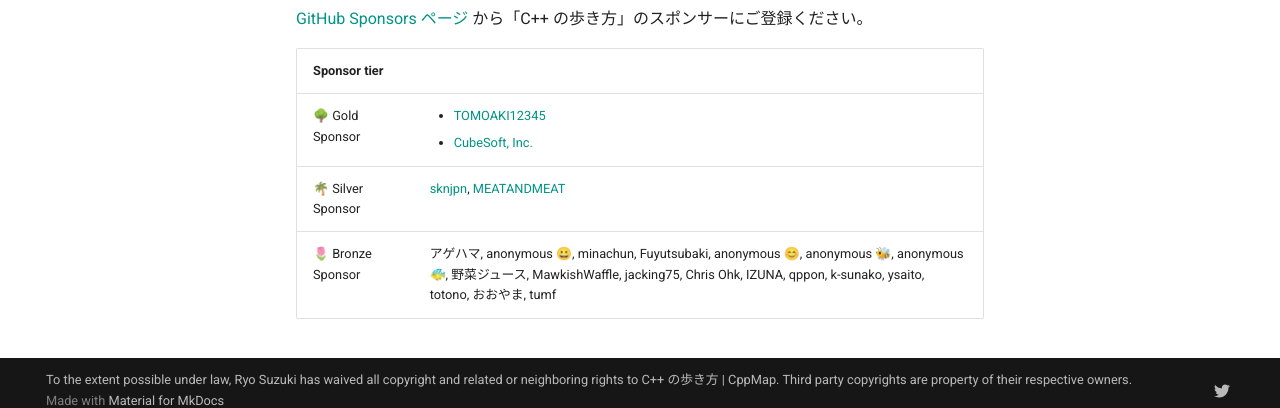
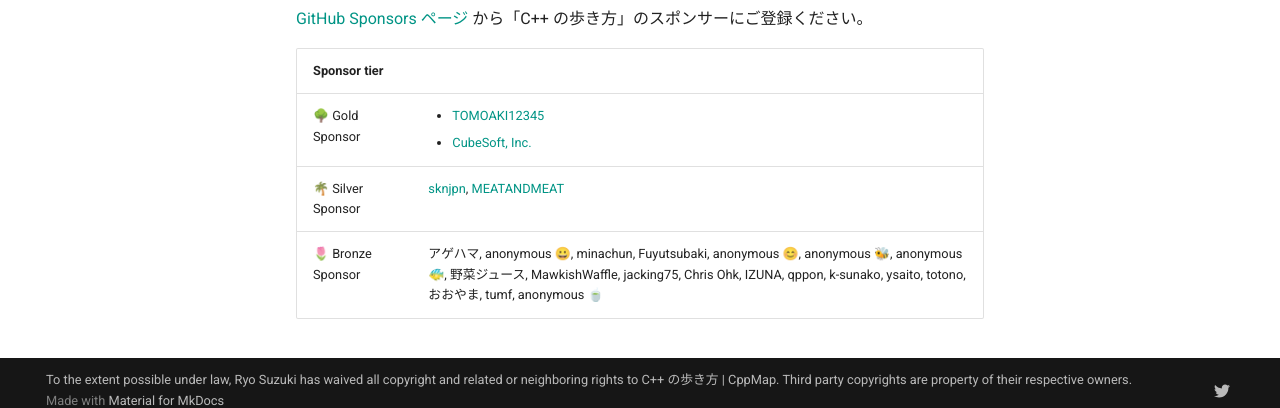
Before and after one commit to cppmap/cppmap.docs, an MkDocs documentation site: the page built from docs/index.md, in a window 1280 px wide and 1345 px high. Shown: the part 922-1330 px from the top of the window. Built offline with MkDocs 1.6.1 and Material for MkDocs 9.7.7, drawn with Linux system fonts in a browser that asks for light colours; nearby versions of some CDN libraries; comment, search, counter and statistics services are not loaded.

Commit message:
Update index.md

```diff
--- a/docs/index.md
+++ b/docs/index.md
@@ -32,4 +32,4 @@
 |--|--|
 |🌳 Gold Sponsor |<ul><li>[TOMOAKI12345](https://github.com/TOMOAKI12345)</li><li>[CubeSoft, Inc.](https://www.cube-soft.jp/)</li></ul>|
 |🌴 Silver Sponsor |[sknjpn](https://twitter.com/sknjpn), [MEATANDMEAT](https://github.com/MEATANDMEAT)|
-|🌷 Bronze Sponsor |アゲハマ, anonymous 😀, minachun, Fuyutsubaki, anonymous 😊, anonymous 🐝, anonymous 🐠, 野菜ジュース, MawkishWaffle, jacking75, Chris Ohk, IZUNA, qppon, k-sunako, ysaito, totono, おおやま, tumf|
+|🌷 Bronze Sponsor |アゲハマ, anonymous 😀, minachun, Fuyutsubaki, anonymous 😊, anonymous 🐝, anonymous 🐠, 野菜ジュース, MawkishWaffle, jacking75, Chris Ohk, IZUNA, qppon, k-sunako, ysaito, totono, おおやま, tumf, anonymous 🍵  |
```
